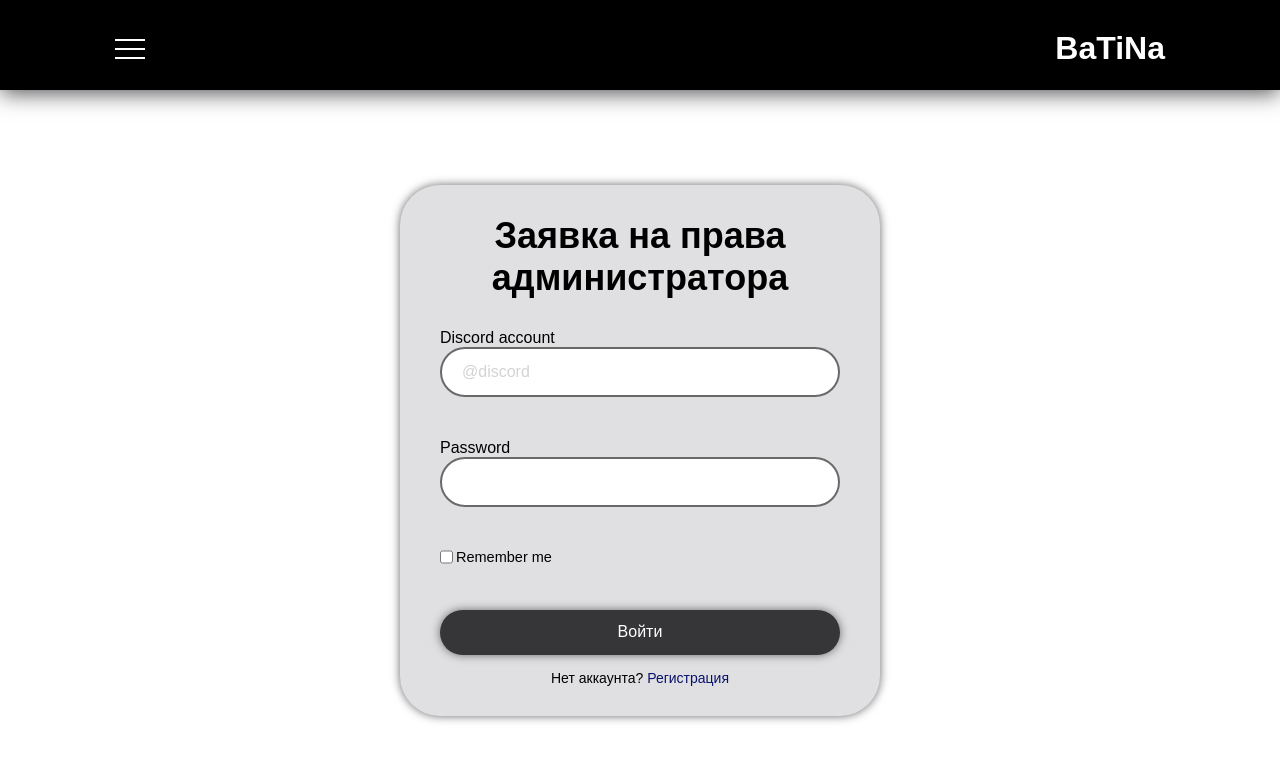
After one commit to Battatt/BaTiNa, a Flask app: template templates/admin_application.html in a window 1280 px wide. The commit adds this page. Shown: the top 761 px of the page. Run offline with Flask 3, Linux system fonts and the light colour scheme; the template is opened without the code that fills it: most values are stand-ins (such as "Sample title", 1, 10 or a date in 2020); form fields are guessed from the names that the template uses.

Commit message:
Pre update

```diff
--- /dev/null
+++ b/templates/admin_application.html
@@ -0,0 +1,34 @@
+{% extends "base.html" %}
+
+{% block content %}
+    <div class="wrapper">
+     <h1>Заявка на права администратора</h1>
+    <form action="" method="post">
+        {{ form.hidden_tag() }}
+        <div class="input-box">
+            {{ form.discord_account.label }}<br>
+            {{ form.discord_account(class="form-control", placeholder="@discord") }}<br>
+            {% for error in form.email.errors %}
+                <div class="alert alert-danger" role="alert">
+                    {{ error }}
+                </div>
+            {% endfor %}
+        </div>
+        <div class="input-box">
+            {{ form.password.label }}<br>
+            {{ form.password(class="form-control", type="password") }}<br>
+            {% for error in form.password.errors %}
+                <div class="alert alert-danger" role="alert">
+                    {{ error }}
+                </div>
+            {% endfor %}
+        </div>
+        <div class="remember-forgot">{{ form.remember_me(type="checkbox") }} {{ form.remember_me.label }}</div>
+        <button type="submit" class="btn">Войти</button>
+        <div class="register-link">
+            <p>Нет аккаунта? <a href="/register">Регистрация</a><br>
+            {{ message }}</p>
+        </div>
+    </form>
+    </div>
+{% endblock %}
```
Also changed, not shown: forms/admin_application_form.py (added, +9 -0 lines), templates/500.html (+13 -3 lines).
